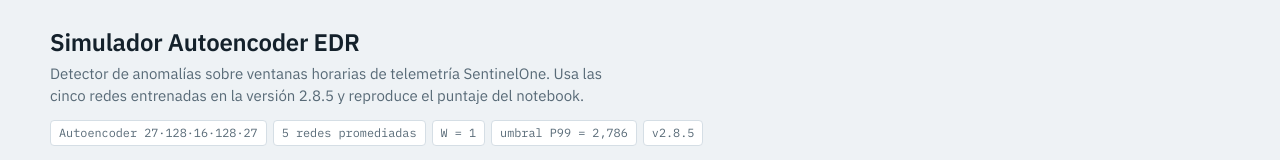
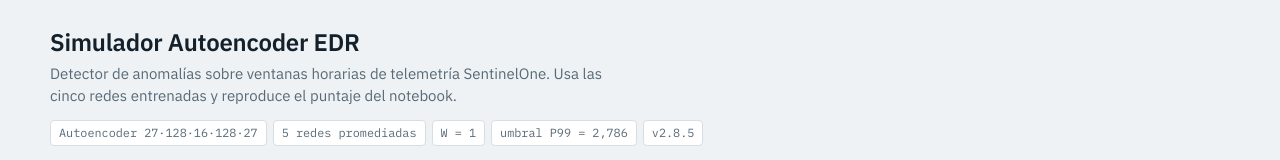
Before and after one commit to 20200046-ops/Tesis20262, a plain HTML site: page index.html in a window 1280 px wide. Shown: the top 160 px of the page. Drawn offline with Linux system fonts and the light colour scheme.

Commit message:
Update index.html

```diff
--- a/index.html
+++ b/index.html
@@ -82,7 +82,7 @@ td.num{white-space:nowrap}
   <div class="head">
     <div>
       <h1>Simulador Autoencoder EDR</h1>
-      <p class="sub">Detector de anomalías sobre ventanas horarias de telemetría SentinelOne. Usa las cinco redes entrenadas en la versión 2.8.5 y reproduce el puntaje del notebook.</p>
+      <p class="sub">Detector de anomalías sobre ventanas horarias de telemetría SentinelOne. Usa las cinco redes entrenadas y reproduce el puntaje del notebook.</p>
     </div>
     <div class="chips" id="chips" aria-label="Configuración del modelo"></div>
   </div>
```
